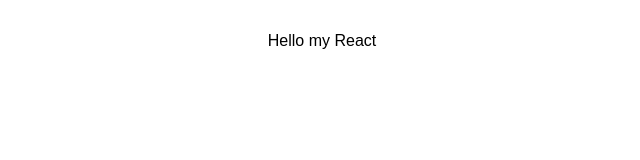
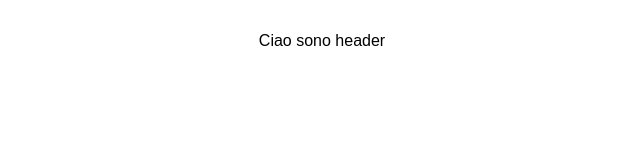
Before and after one commit to bellaviagabriele03/react-dc-comics, a React (Vite) app: page / in a window 1280 px wide. Shown: the top 160 px of the page, without its empty margins (318-958 px from the left). Built offline with nearby package versions, Linux system fonts and the light colour scheme.

Commit message:
Feat: header importato e iniziato

```diff
--- a/src/App.jsx
+++ b/src/App.jsx
@@ -1,4 +1,4 @@
-
+import Header from './components/Header'
 import './App.css'
 
 function App() {
@@ -6,7 +6,7 @@
 
   return (
     <>
-    <div>Hello my React</div>
+    <Header />
     </>
   )
 }
--- a/src/components/Header.jsx
+++ b/src/components/Header.jsx
@@ -0,0 +1,6 @@
+export default function Header () {
+    return (
+        <div>Ciao sono header</div>
+
+    )
+}
```
